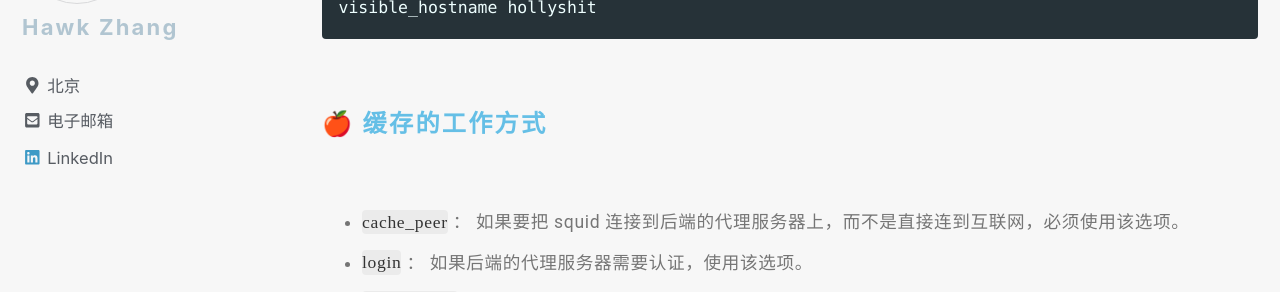
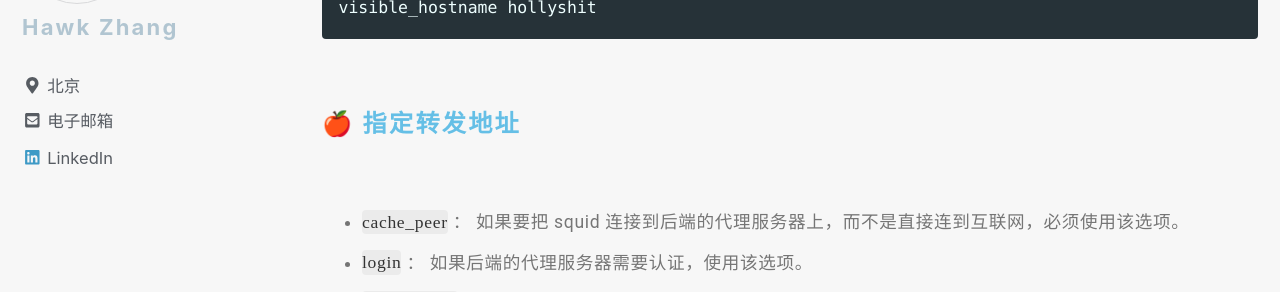
Before and after one commit to narru888/linotes_note, a Jekyll site: the page built from _posts/cache/2018-02-01-squid.md, in a window 1280 px wide and 900 px high, scrolled down 4540 px. Shown: the part 150-442 px from the top of the window. Built offline with Jekyll 4.4.1, drawn with Linux system fonts in a browser that asks for light colours; nearby versions of some CDN libraries; a script that is not in the unit is left out.

Commit message:
update on 2018-10-10 14:30:01 CST

````diff
--- a/_posts/cache/2018-02-01-squid.md
+++ b/_posts/cache/2018-02-01-squid.md
@@ -159,7 +159,7 @@ visible_hostname hollyshit
 ```
 
 
-#### 🍎 缓存的工作方式
+#### 🍎 指定转发地址
 
 * `cache_peer` ： 如果要把 squid 连接到后端的代理服务器上，而不是直接连到互联网，必须使用该选项。
 * `login` ： 如果后端的代理服务器需要认证，使用该选项。
````
